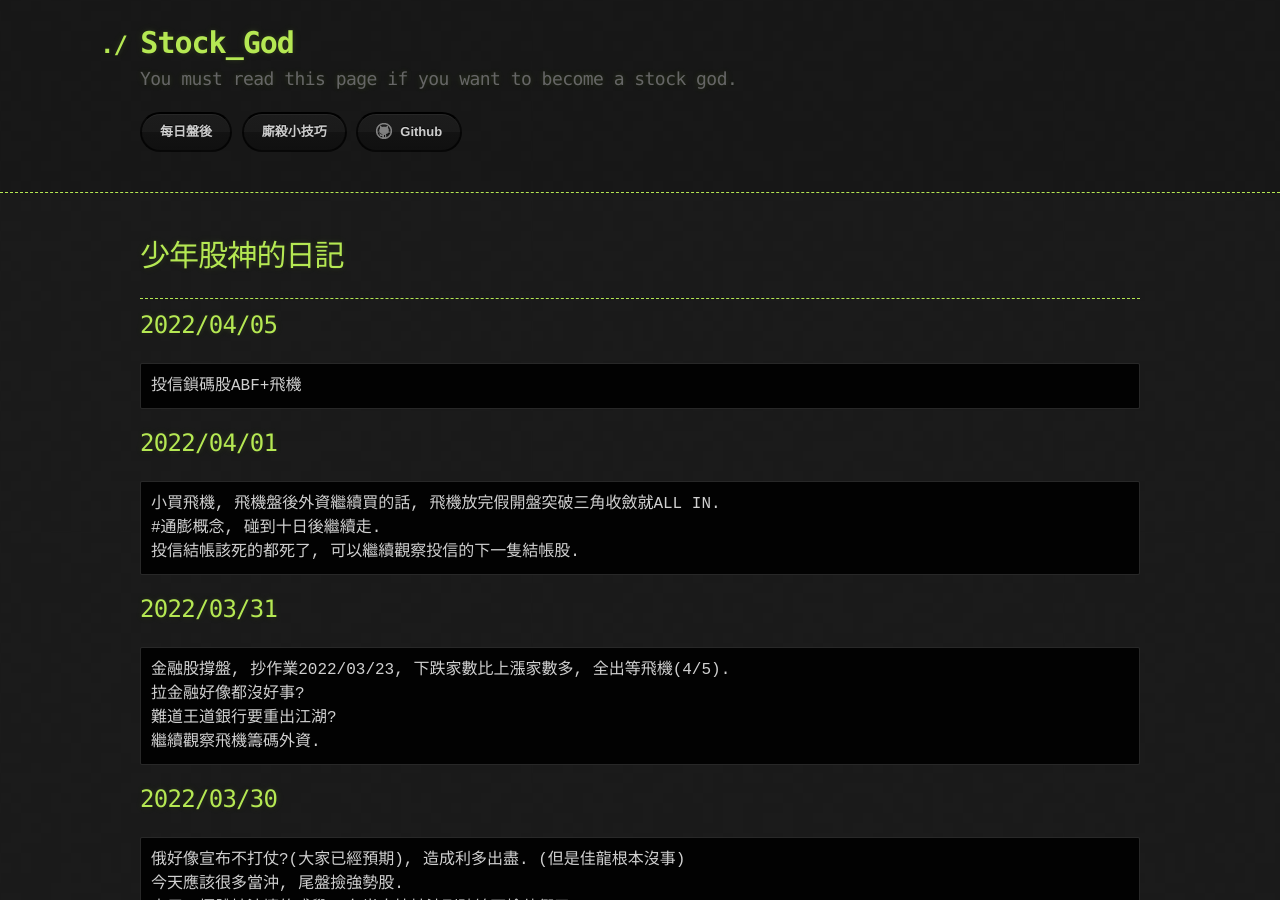
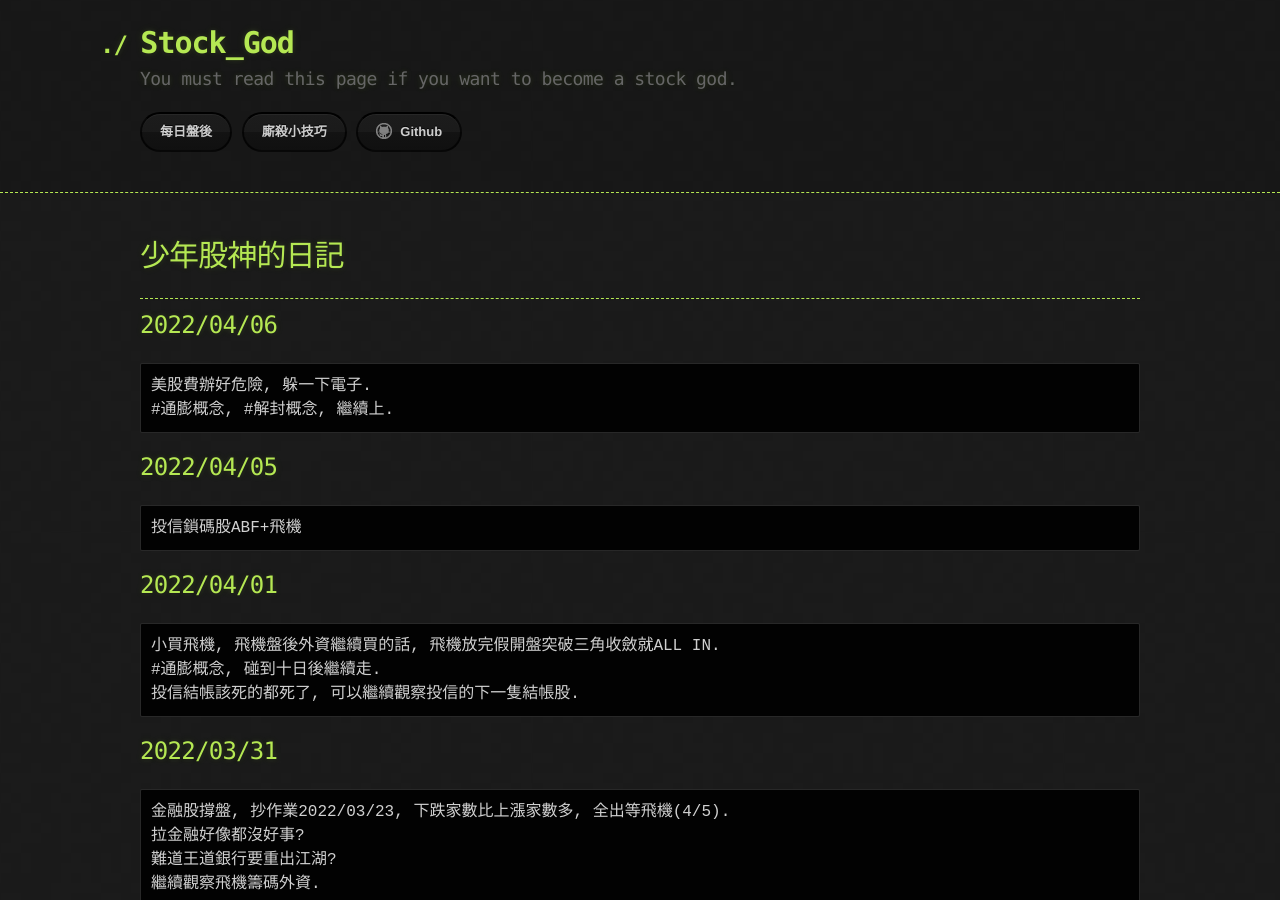
Before and after one commit to lepg5487/Stock_God, a Jekyll site: the page built from index.md, in a window 1280 px wide and 900 px high. Built offline with Jekyll 4.4.1, drawn with Linux system fonts in a browser that asks for light colours; our own code applies the rules of GitHub Pages for plain Markdown files.

Commit message:
Update index.md

````diff
--- a/index.md
+++ b/index.md
@@ -5,6 +5,12 @@ layout: testlayouts
 # 少年股神的日記
 
 ---
+
+## 2022/04/06
+```
+美股費辦好危險, 躲一下電子.
+#通膨概念, #解封概念, 繼續上.
+```
 
 ## 2022/04/05
 ```
````
